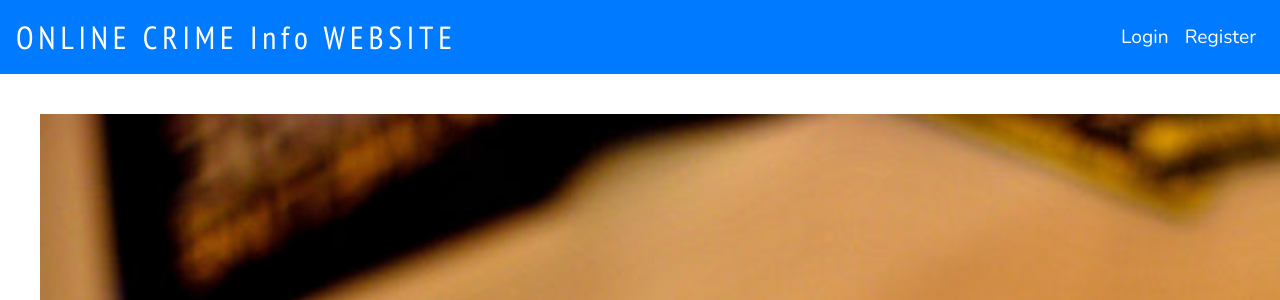
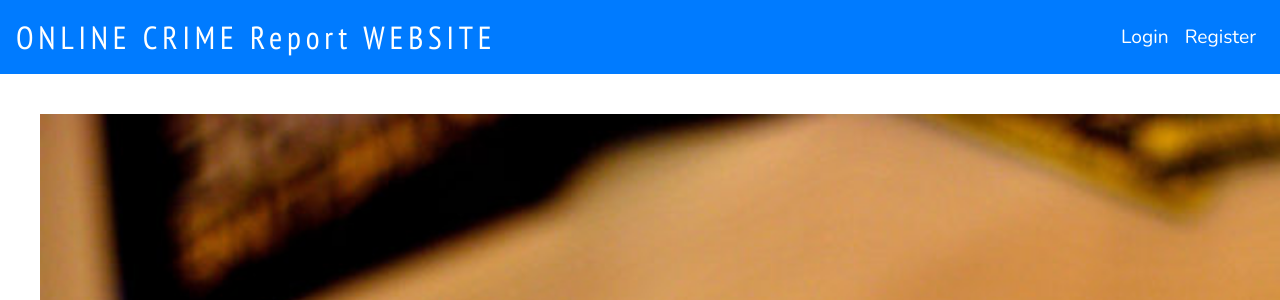
Before and after one commit to armanansari1997/Online_Crime_Reporting_System, a Django app: page / in a window 1280 px wide; the page is wider, and only the part inside the window is pictured. Shown: the top 300 px of that part. Run offline with Django 3.2, Linux system fonts and the light colour scheme; some libraries are stand-ins or nearby versions.

Commit message:
few changes for learning  purpose

```diff
--- a/templates/base.html
+++ b/templates/base.html
@@ -42,7 +42,7 @@
 
 <nav class="navbar navbar-expand-md bg-primary new-class">
   <!-- Brand -->
-  <a class="navbar-brand text-white" href="#" >ONLINE CRIME Info WEBSITE</a>
+  <a class="navbar-brand text-white" href="#" >ONLINE CRIME Report WEBSITE</a>
 
   <!-- Toggler/collapsibe Button -->
   <button class="navbar-toggler" type="button" data-toggle="collapse" data-target="#collapsibleNavbar">
```
